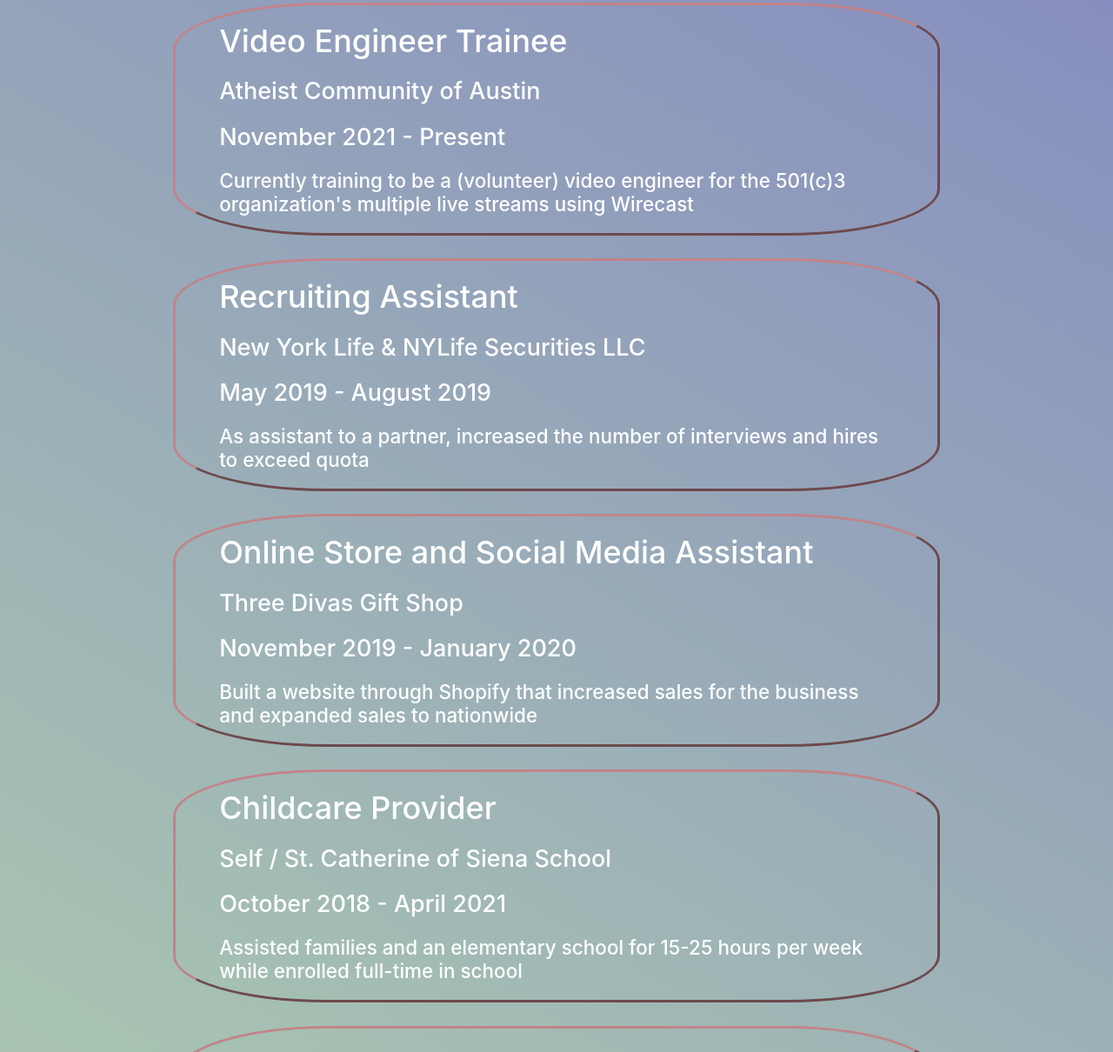
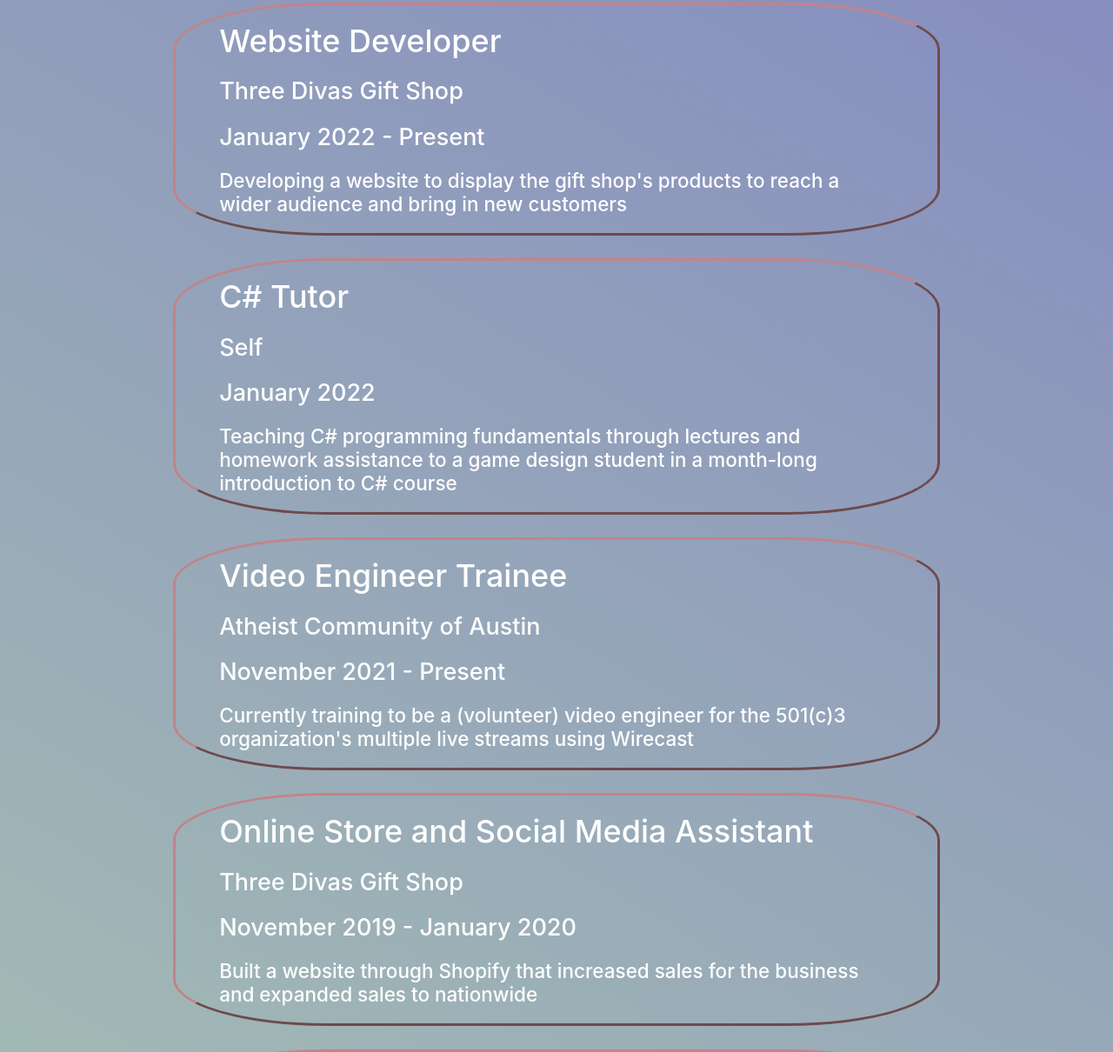
Before and after one commit to kkreine/personal-site-6, a Gatsby site: page /experience in a window 1280 px wide. Shown: the part 192-1402 px from the top of the page at 87% size. Built offline with nearby package versions, Linux system fonts and the light colour scheme; Gatsby itself is replaced by a stand-in of ours.

Commit message:
update experience

```diff
--- a/src/pages/experience.js
+++ b/src/pages/experience.js
@@ -10,10 +10,28 @@
     <Seo title="experience" />
     <h1>Experience</h1>
     <ExperienceItem
+      title="Website Developer"
+      company="Three Divas Gift Shop"
+      dates="January 2022 - Present"
+      descr="Developing a website to display the gift shop's products to reach a wider audience and bring in new customers"
+    />
+    <ExperienceItem
+      title="C# Tutor"
+      company="Self"
+      dates="January 2022"
+      descr="Teaching C# programming fundamentals through lectures and homework assistance to a game design student in a month-long introduction to C# course"
+    />
+    <ExperienceItem
       title="Video Engineer Trainee"
       company="Atheist Community of Austin"
       dates="November 2021 - Present"
       descr="Currently training to be a (volunteer) video engineer for the 501(c)3 organization's multiple live streams using Wirecast"
+    />
+    <ExperienceItem
+      title="Online Store and Social Media Assistant"
+      company="Three Divas Gift Shop"
+      dates="November 2019 - January 2020"
+      descr="Built a website through Shopify that increased sales for the business and expanded sales to nationwide"
     />
     <ExperienceItem
       title="Recruiting Assistant"
@@ -22,13 +40,7 @@
       descr="As assistant to a partner, increased the number of interviews and hires to exceed quota"
     />
     <ExperienceItem
-      title="Online Store and Social Media Assistant"
-      company="Three Divas Gift Shop"
-      dates="November 2019 - January 2020"
-      descr="Built a website through Shopify that increased sales for the business and expanded sales to nationwide"
-    />
-    <ExperienceItem
-      title="Childcare Provider"
+      title="Tutor / HomeSchool Teacher / Childcare Provider"
       company="Self / St. Catherine of Siena School"
       dates="October 2018 - April 2021"
       descr="Assisted families and an elementary school for 15-25 hours per week while enrolled full-time in school"
```
